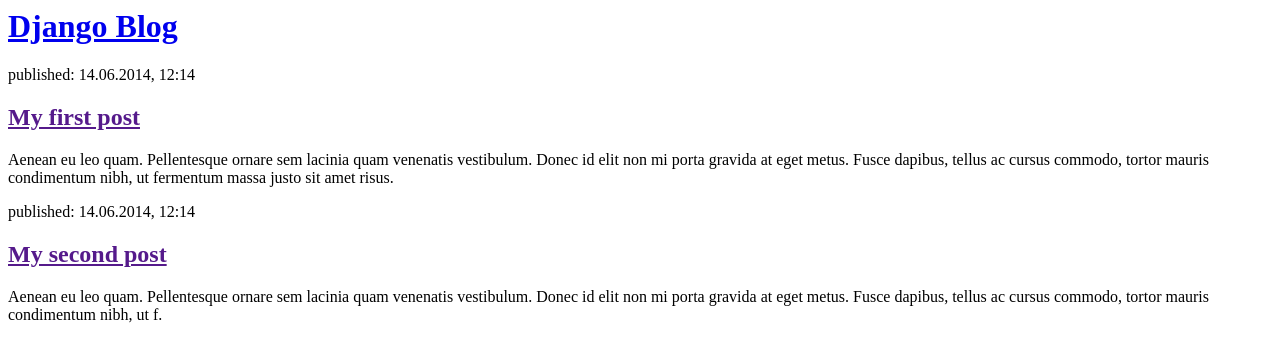
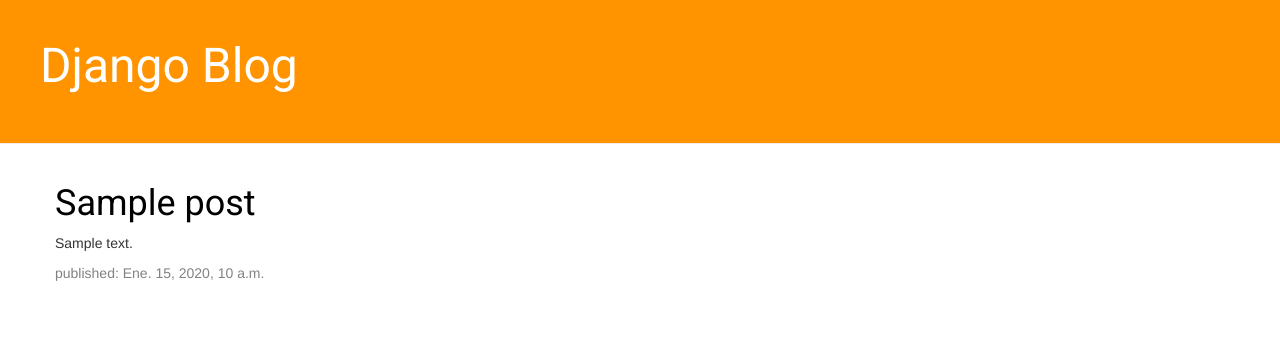
Before and after one commit to mc-ireiser/django_test, a Django app: template blog/templates/blog/post_list.html in a window 1280 px wide. Shown: the top 362 px of the page. Run offline with Django 3.2, Linux system fonts and the light colour scheme; the template is opened without the code that fills it: most values are stand-ins (such as "Sample title", 1, 10 or a date in 2020); some libraries are stand-ins or nearby versions.

Commit message:
Show post

```diff
--- a/blog/templates/blog/post_list.html
+++ b/blog/templates/blog/post_list.html
@@ -1,22 +1,50 @@
+{% load static %}
 <html>
     <head>
         <title>Django blog</title>
+        <link rel="stylesheet" href="//maxcdn.bootstrapcdn.com/bootstrap/3.2.0/css/bootstrap.min.css">
+        <link rel="stylesheet" href="//maxcdn.bootstrapcdn.com/bootstrap/3.2.0/css/bootstrap-theme.min.css">
+        <link href="https://fonts.googleapis.com/css?family=Roboto&display=swap" rel="stylesheet">
+        <link rel="stylesheet" href="{% static 'css/blog.css' %}">
     </head>
     <body>
-        <div>
-            <h1><a href="/">Django Blog</a></h1>
+        <div class="page-header">
+            <h1>
+                <a href="/">Django Blog</a>
+            </h1>
+            <br>
         </div>
 
-        <div>
-            <p>published: 14.06.2014, 12:14</p>
-            <h2><a href="">My first post</a></h2>
-            <p>Aenean eu leo quam. Pellentesque ornare sem lacinia quam venenatis vestibulum. Donec id elit non mi porta gravida at eget metus. Fusce dapibus, tellus ac cursus commodo, tortor mauris condimentum nibh, ut fermentum massa justo sit amet risus.</p>
+        <div class="content container">
+            <div class="row">
+                <div class="col-md-8">
+                    {% for post in posts %}
+                        <div class="post">
+                            <h1><a href="">{{ post.title }}</a></h1>
+                            <p>{{ post.text|linebreaksbr }}</p>
+                            <div class="date">
+                                <p>published: {{ post.published_date }}</p>
+                            </div>
+                        </div>
+                    {% endfor %}
+                </div>
+            </div>
         </div>
 
-        <div>
-            <p>published: 14.06.2014, 12:14</p>
-            <h2><a href="">My second post</a></h2>
-            <p>Aenean eu leo quam. Pellentesque ornare sem lacinia quam venenatis vestibulum. Donec id elit non mi porta gravida at eget metus. Fusce dapibus, tellus ac cursus commodo, tortor mauris condimentum nibh, ut f.</p>
-        </div>
+        <script>
+            let Post = {
+                title: [],
+                text: [],
+                published_date: []
+            }
+
+            {% for post in posts %}
+                Post.title = "{{post.title}}"
+                Post.text = "{{post.text}}"
+                Post.published_date = "{{post.published_date}}"
+            {% endfor %}
+
+            console.log(Post)
+        </script>
     </body>
 </html>
```
